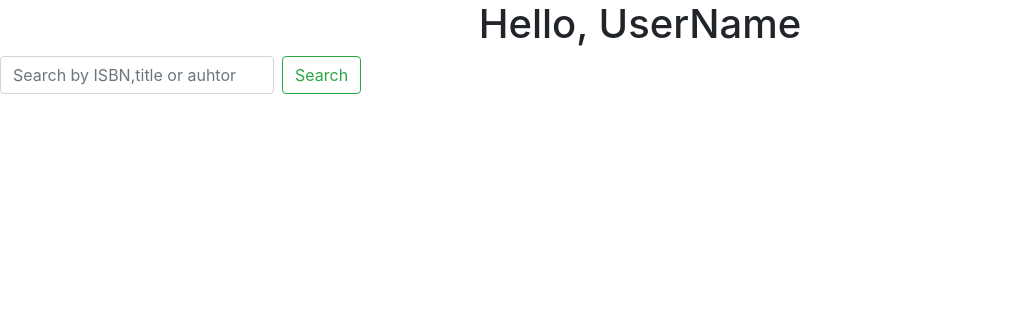
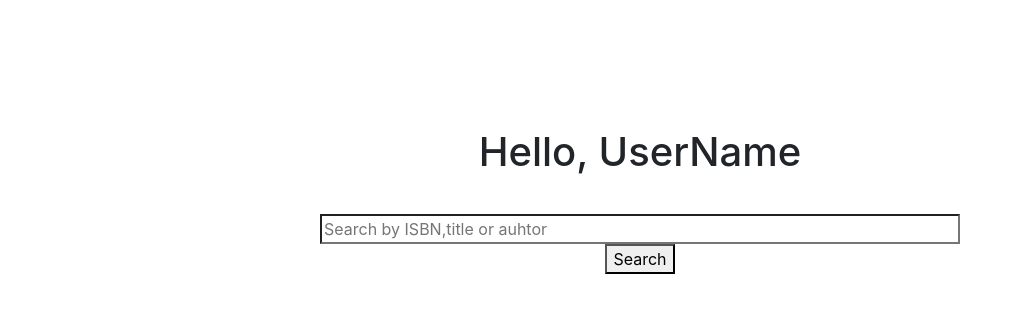
Before and after one commit to chinmay81098/Book-Review-App, a Flask app: page /home in a window 1280 px wide. Shown: the part 56-369 px from the top of the page, without its empty margins (0-1023 px from the left). Run offline with Flask 2, Linux system fonts and the light colour scheme; some libraries are stand-ins or nearby versions.

Commit message:
UI changes

```diff
--- a/templates/home.html
+++ b/templates/home.html
@@ -1,24 +1,29 @@
 {% extends "layout.html" %}
 
 
-{% block heading%}
-    <div style="text-align: center;"> Hello, UserName </div>
-{% endblock %}
+{% block body %}
+<div class="home">
+    <h1> Hello, UserName </h1>
 
-{% block body %}
-<div>
-    <form class="form-inline my-2 my-lg-0" method="POST" action="">
-        <input class="form-control mr-sm-2" type="search" placeholder="Search by ISBN,title or auhtor" aria-label="Search">
-        <button class="btn btn-outline-success my-2 my-sm-0" type="submit">Search</button>
+    <div class="form">
+        <form class="" method="POST" action="">
+            <input class="search-bar" name="book" type="search" placeholder="Search by ISBN,title or auhtor" aria-label="Search">
+            <button class="" type="submit">Search</button>
         </form>
     </div>
-
+</div>
+    <div class="results">
     {% if results %}
+        {% if results == "empty" %}
+            <h3>No Match Found</h3>
+        {%else%}
             <ul>
                 {% for result in results %}
                     <a href="{{ url_for('bookPage',id = result.book_id )}}"><li>{{ result.title }}</li>
                 {% endfor %}
             </ul>
         {% endif %}
+    {% endif %}
+    </div>
 
 {% endblock %}
--- a/templates/layout.html
+++ b/templates/layout.html
@@ -2,7 +2,7 @@
 <html>
     <head>
         <title>Book Review Website</title>
-        <link rel="stylesheet" href="/static/home.css">
+        <link rel="stylesheet" href="{{ url_for('static',filename='home.css')}}">
         <link rel="stylesheet" href="https://maxcdn.bootstrapcdn.com/bootstrap/4.0.0/css/bootstrap.min.css" integrity="sha384-Gn5384xqQ1aoWXA+058RXPxPg6fy4IWvTNh0E263XmFcJlSAwiGgFAW/dAiS6JXm" crossorigin="anonymous">
     </head>
 
@@ -25,12 +25,8 @@
               <button type="button" class="btn btn-primary">Logout</button>
             </div>
           </nav>
-        <h1>{% block heading %} {% endblock %}</h1>
-
-      <div>
         {% block body %}
         {% endblock %}
-      </div>
     </body>
 
 </html>
```
Also changed, not shown: templates/book.html (+9 -11 lines), templates/results.html (+2 -15 lines). Lines whose indentation alone changed are shown as unchanged.
